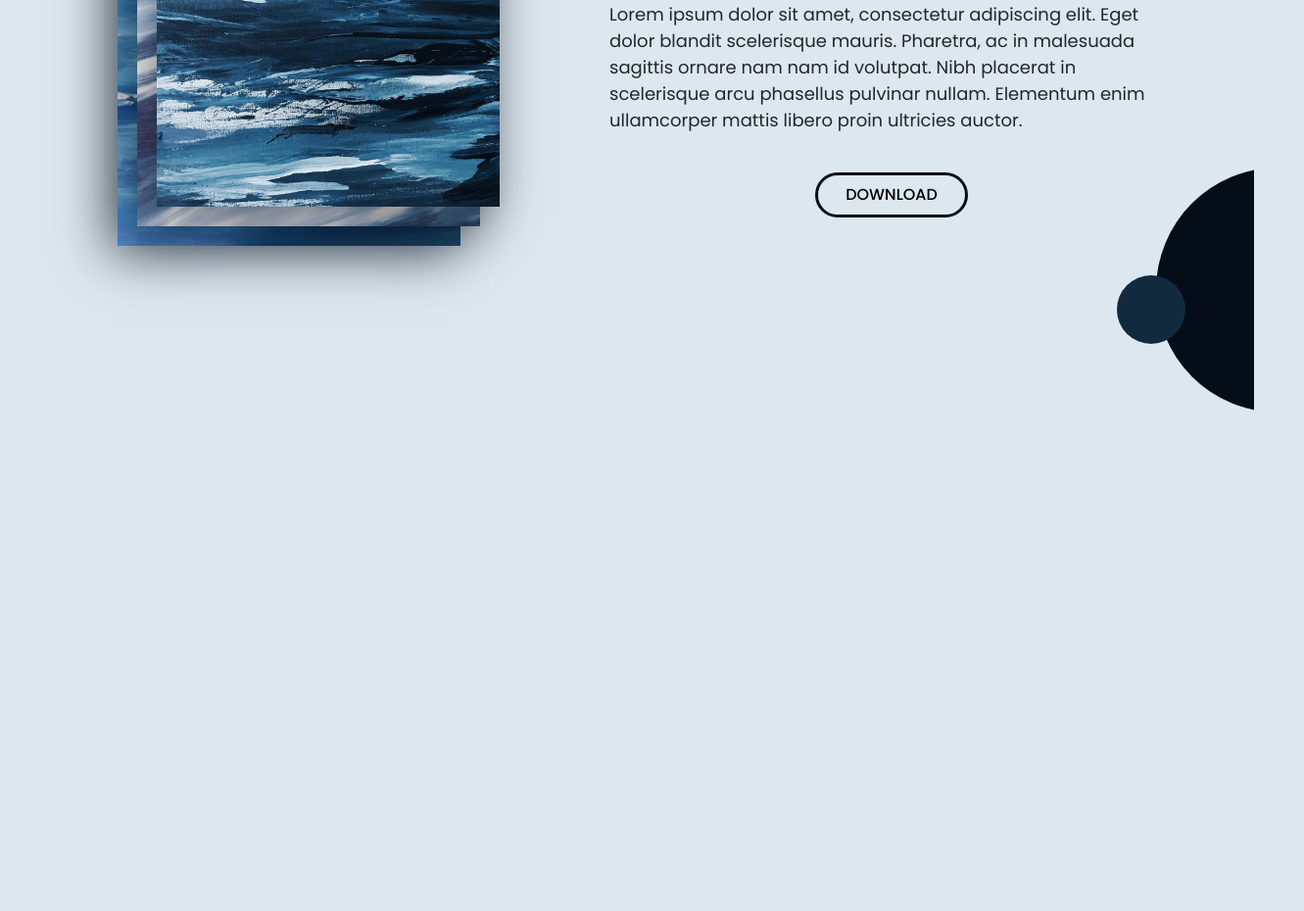
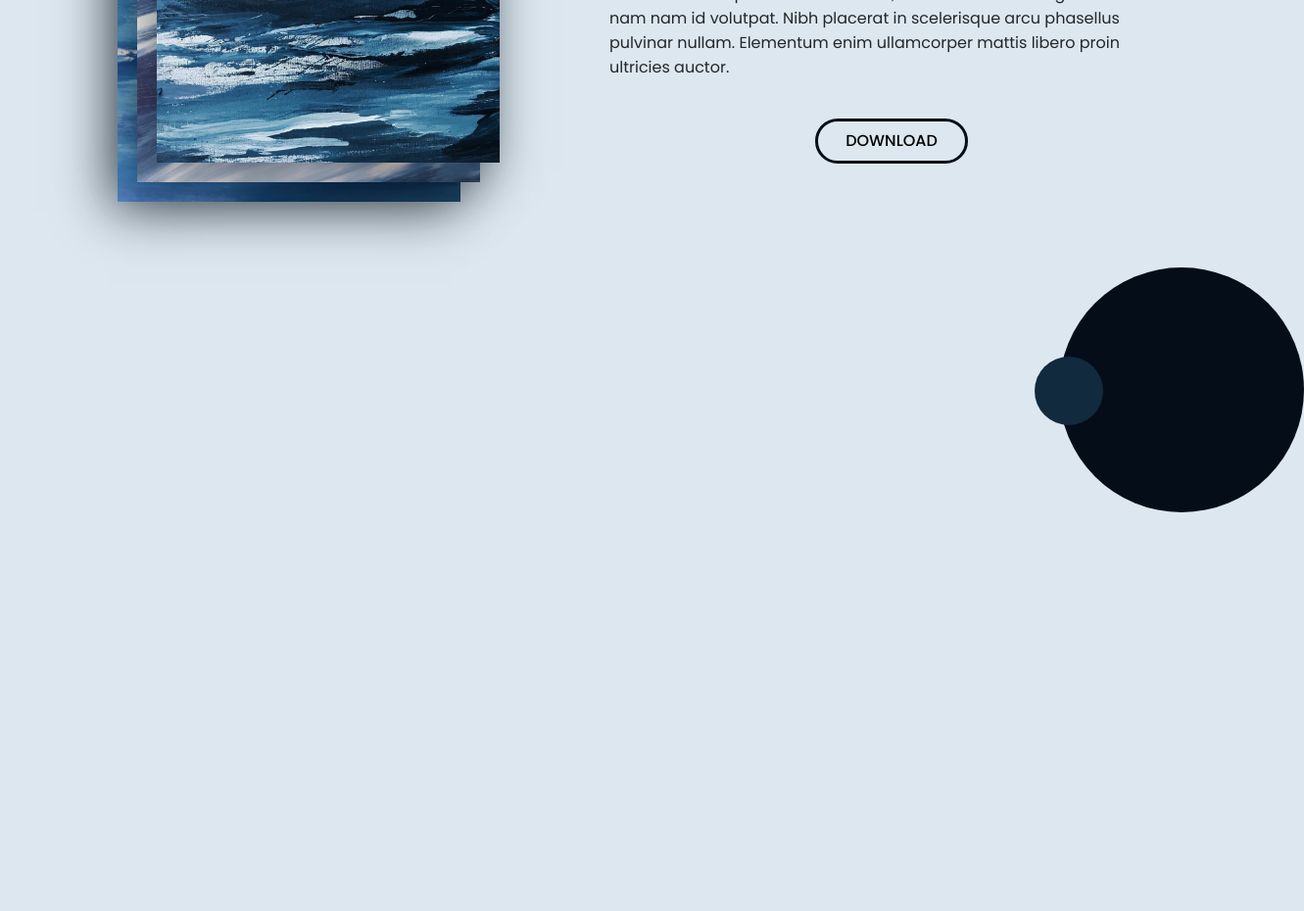
Before and after one commit to FeliDipi/Responsive-WebSite, a plain HTML site: page index.html in a window 1280 px wide. Shown: the part 379-1309 px from the top of the page at 98% size, 1331 px wide, since content can reach past the window. Drawn offline with Linux system fonts and the light colour scheme.

Commit message:
home section finish

```diff
--- a/index.html
+++ b/index.html
@@ -8,6 +8,10 @@
     <title>Responsive WebSite project</title>
 </head>
 <body>
+    <div class="circle-content">
+        <div class="circle-home-1"></div>
+        <div class="circle-home-2"></div>
+    </div>
     <div class="content">
         <div class="nav-bar">
             <div class="logo-up">
@@ -36,13 +40,11 @@
                          Elementum enim ullamcorper mattis libero proin ultricies auctor.</p>
                     <div class="button-download">DOWNLOAD</div>
                 </div>
-                <div class="relative-parent">
-                    <div class="circle-home-1"></div>
-                    <div class="circle-home-2"></div>
-                </div>
             </div>
         </section>
-        <section class="section-content" id="gallery-section"></section>
+        <section class="section-content" id="gallery-section">
+
+        </section>
         <section class="section-content" id="contact-section"></section>
     </div>
     <script src="app.js" type="text/javascript"></script>
--- a/style.css
+++ b/style.css
@@ -26,6 +26,7 @@ html
 body
 {
     background-color: var(--first-color);
+    overflow-x: hidden;
 }
 
 .nav-bar
@@ -121,13 +122,11 @@ body
     display: flex;
     justify-content: center;
     align-items: center;
-    overflow: hidden;
 }
 
 .home-content
 {
     width: 100%;
-    margin-top: 200px;
 }
 
 .img-content
@@ -167,7 +166,6 @@ body
     align-items: center;
     float: right;
     margin-right: 50px;
-    margin-bottom: 100px;
 }
 
 .home-title
@@ -181,7 +179,7 @@ body
 {
     margin-top: 15px;
     width: 90%;
-    font-size: 18px;
+    font-size: 16px;
     color:var(--sub-color);
 }
 
@@ -190,6 +188,7 @@ body
     margin-top: 40px;
     height: 40px;
     width: 150px;
+    background-color: var(--first-color);
     border: 3px solid var(--second-color);
     border-radius: 50px;
     display: flex;
@@ -215,7 +214,8 @@ body
     height: 250px;
     border-radius: 100%;
     background-color: var(--second-color);
-    transform: translate(1180px,250px);
+    right: -4vw;
+    bottom: -8vw;
     z-index: -1;
 }
 
@@ -227,11 +227,7 @@ body
     height: 70px;
     border-radius: 100%;
     background-color: var(--third-color);
-    transform: translate(1140px,360px);
+    right: 12vw;
+    bottom: -1vw;
     z-index: -1;
 }
-
-.relative-parent
-{
-    position: relative;
-}
```
